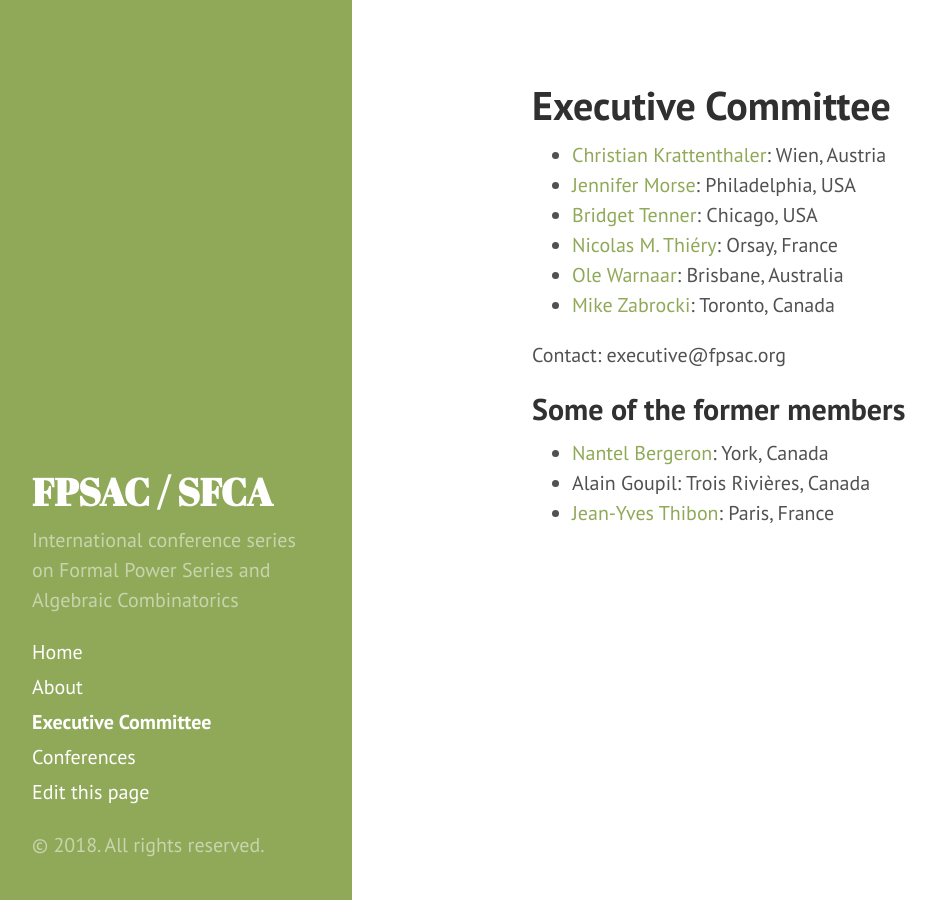
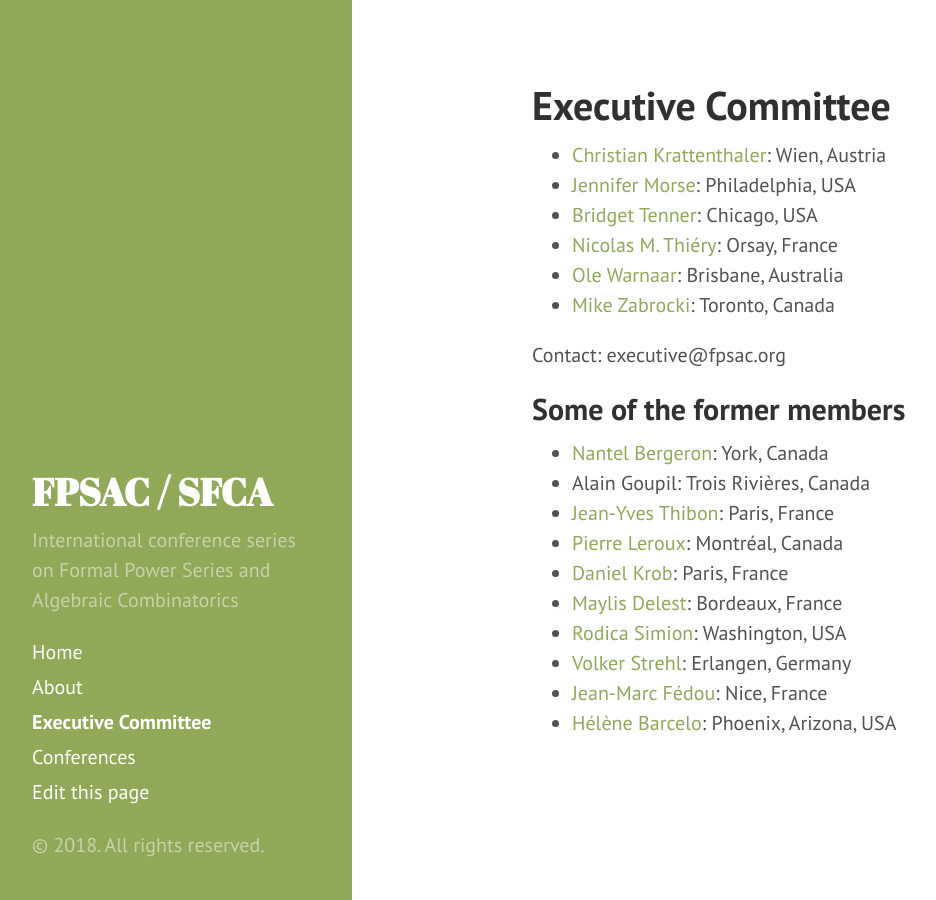
Before and after one commit to FPSAC/FPSAC.github.io, a Jekyll site: the page built from executive.md, in a window 1280 px wide. Shown: the whole page, without its empty margins (8-944 px from the left). Built offline with Jekyll 4.4.1, drawn with Linux system fonts in a browser that asks for light colours.

Commit message:
Added former members of the executive memory (names suggested by CK, JM, ...)

```diff
--- a/executive.md
+++ b/executive.md
@@ -30,7 +30,28 @@ executive_committee_former:
     affiliation: Trois Rivières, Canada
   - name: Jean-Yves Thibon
     affiliation: Paris, France
-    url: http://www-igm.univ-mlv.fr/~jyt/index_en.html
+    url: http://www-igm.univ-mlv.fr/~jyt/
+  - name: Pierre Leroux
+    affiliation: Montréal, Canada
+    url: http://www.lacim.uqam.ca/~leroux/
+  - name: Daniel Krob
+    affiliation: Paris, France
+    url: http://www.lix.polytechnique.fr/~dk/
+  - name: Maylis Delest
+    affiliation: Bordeaux, France
+    url: http://www.labri.u-bordeaux.fr/perso/maylis/
+  - name: Rodica Simion
+    affiliation:  Washington, USA
+    url: https://en.wikipedia.org/wiki/Rodica_Simion
+  - name: Volker Strehl
+    affiliation: Erlangen, Germany
+    url: http://wwwdh.cs.fau.de//en/strehl.html
+  - name: Jean-Marc Fédou
+    affiliation: Nice, France
+    url: http://www.i3s.unice.fr/~fedou/
+  - name: Hélène Barcelo
+    affiliation: Phoenix, Arizona, USA
+    url: https://en.wikipedia.org/wiki/H%C3%A9l%C3%A8ne_Barcelo
 
 ---
 
```
